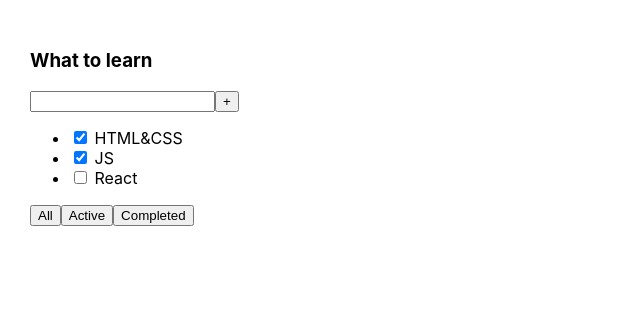
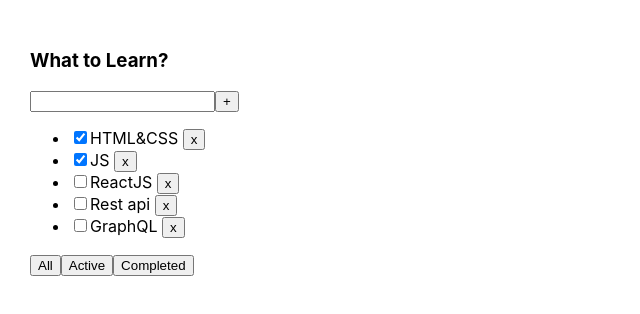
Before and after one commit to casper91044/newwork, a React (Create React App) app: page / in a window 1280 px wide. Shown: the top 314 px of the page, without its empty margins (0-640 px from the left). Built offline with nearby package versions, Linux system fonts and the light colour scheme.

Commit message:
Todolist #2

```diff
--- a/src/App.tsx
+++ b/src/App.tsx
@@ -1,26 +1,38 @@
-import React from 'react';
+import React, {useState} from 'react';
 import './App.css';
+import {Todolist} from "./Todolist";
 
 function App() {
+    let [task,setTask] = useState ([
+        {id:1,title:"HTML&CSS ",isDone:true},
+        {id:2,title:"JS ",isDone:true},
+        {id:3,title:"ReactJS ",isDone:false},
+        {id:4,title:"Rest api ",isDone:false},
+        {id:5,title:"GraphQL ",isDone:false}
+    ]);
+
+    function removeTask(id:number) {
+        let filterTask = task.filter(t=> t.id !=id);
+        setTask(filterTask);
+    }
+
+    let [filter,setFilter] = useState <"all" | "active" | "completed">("all");
+    let taskForTodolist = task;
+    if (filter === "active") {
+        taskForTodolist = task.filter(t => t.isDone === false);
+    }
+    if (filter === "completed") {
+        taskForTodolist = task.filter(t => t.isDone === true);
+    }
+    function changeFilter(value: "all" | "active" | "completed") {
+        setFilter(value);
+    }
     return (
         <div className="App">
-            <div>
-                <h3>What to learn</h3>
-                <div>
-                    <input/>
-                    <button>+</button>
-                </div>
-                <ul>
-                    <li><input type="checkbox" checked={true}/> <span>HTML&CSS</span></li>
-                    <li><input type="checkbox" checked={true}/> <span>JS</span></li>
-                    <li><input type="checkbox" checked={false}/> <span>React</span></li>
-                </ul>
-                <div>
-                    <button>All</button>
-                    <button>Active</button>
-                    <button>Completed</button>
-                </div>
-            </div>
+          <Todolist title="What to Learn?"
+                    tasks={taskForTodolist}
+                    removeTask={removeTask}
+                    changeFilter={changeFilter}/>
         </div>
     );
 }
--- /dev/null
+++ b/src/Todolist.tsx
@@ -0,0 +1,39 @@
+import React from "react";
+
+type TaskType = {
+    id: number;
+    title: string;
+    isDone: boolean;
+}
+type PropType = {
+    title: string;
+    tasks: Array<TaskType>;
+    removeTask: (taskId: number) => void;
+    changeFilter: (value: "all" | "active" | "completed") => void;
+}
+
+export const Todolist = (props: PropType) => {
+    return (
+        <div>
+            <h3>{props.title}</h3>
+            <div>
+                <input/>
+                <button>+</button>
+            </div>
+            <ul>
+                {
+                    props.tasks.map(t => <li key={t.id}>
+                        <input type="checkbox" checked={t.isDone}/>
+                        <span>{t.title}</span>
+                        <button onClick={ () => {props.removeTask(t.id)}}>x</button>
+                    </li>)
+                }
+            </ul>
+            <div>
+                <button onClick={ () => {props.changeFilter("all") } }>All</button>
+                <button onClick={ () => {props.changeFilter("active") } }>Active</button>
+                <button onClick={ () => {props.changeFilter("completed") } }>Completed</button>
+            </div>
+        </div>
+    )
+}
```
